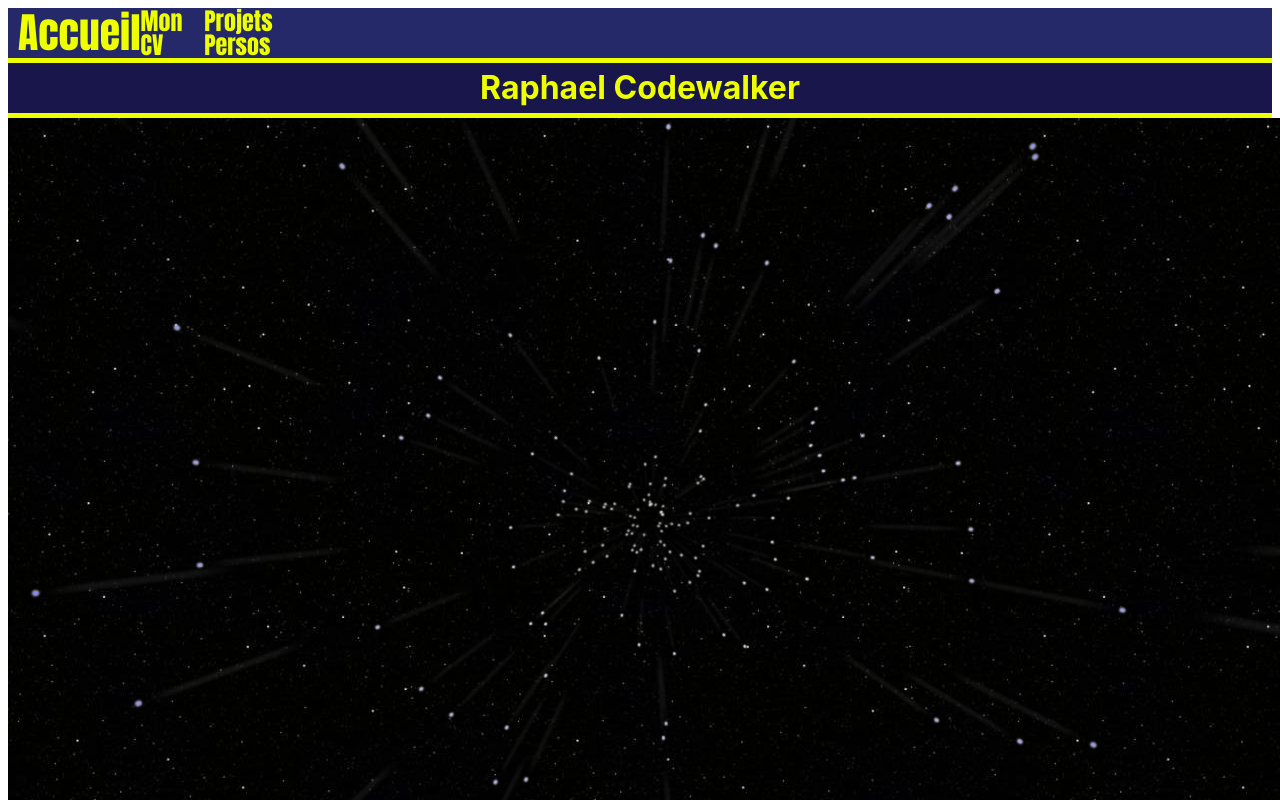
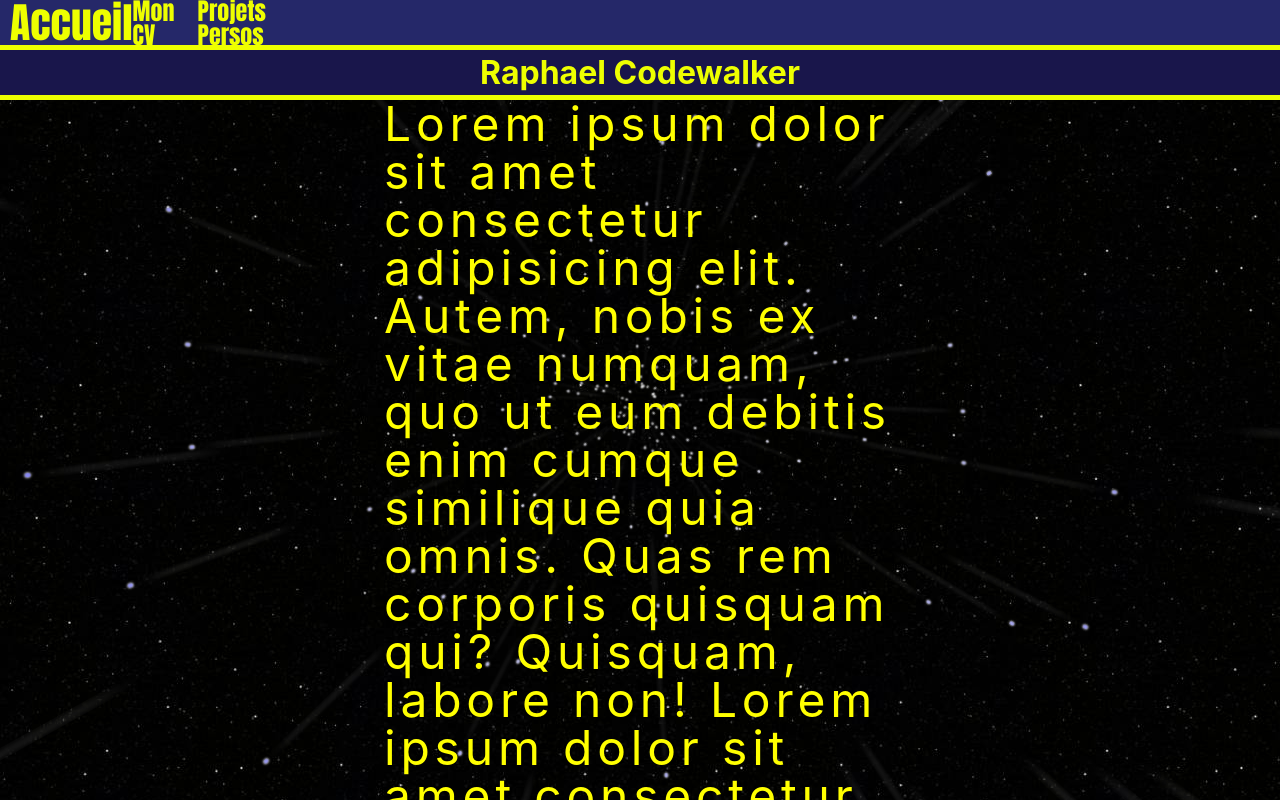
Before and after one commit to RaphCamp/Vitrine, a Vue app: page / in a window 1280 px wide. Shown: the top 800 px of the page. Built offline with nearby package versions, Linux system fonts and the light colour scheme.

Commit message:
améliorations fond hyperspace placement et accueil

```diff
--- a/src/App.vue
+++ b/src/App.vue
@@ -5,14 +5,14 @@ import HelloWorld from './components/HelloWorld.vue'
 import NavBar from './components/NavBar.vue';
 import Accueil from './components/Accueil.vue'
 import Space from "./components/Space.vue";
+import Space2 from './components/Space2.vue';
 </script>
 
 <template>
   <NavBar></NavBar>
+  <Space></Space>
   <Accueil></Accueil>
-  <Space></Space>
 </template>
 
 <style scoped>
-
 </style>
--- a/src/components/Accueil.vue
+++ b/src/components/Accueil.vue
@@ -8,15 +8,26 @@ import { ref } from 'vue'
     <div id="banner">
       <h1>Raphael Codewalker</h1>
     </div>
-    <div id="illustration"></div>
-    <div id="presentation"></div>
+    <div id="content">
+      <div id="illustration"></div>
+        <div id="presentation">
+          <p>Lorem ipsum dolor sit amet consectetur adipisicing elit. Autem, nobis ex vitae numquam,
+            quo ut eum debitis enim cumque similique quia omnis. Quas rem corporis quisquam qui? Quisquam, labore non!
+            Lorem ipsum dolor sit amet consectetur adipisicing elit. Autem, nobis ex vitae numquam,
+            quo ut eum debitis enim cumque similique quia omnis. Quas rem corporis quisquam qui? Quisquam, labore non!</p>
+        </div>
+      </div>
   </div>
-
 </template>
 
 
 
 <style scoped>
+#accueil{
+  position:relative;
+  width: 100%;
+  height: 100%;
+}
 #banner {
   background-color: rgb(25, 22, 75);
   width: 100%;
@@ -29,6 +40,23 @@ import { ref } from 'vue'
 #banner h1 {
   color: rgb(238, 255, 0);
 }
-
+#content{
+  display: flex;
+  width: 100%;
+  height: 100%;
+}
+#presentation{
+  width: 40%;
+  height: auto;
+  margin:auto;
+  align-items: center;
+}
+#presentation p{
+  color: yellow;
+  font-size: 3em;
+  font-variant: 2px;
+  letter-spacing: 0.1em;
+  line-height: 1em;
+}
 
 </style>
--- a/src/components/Space.vue
+++ b/src/components/Space.vue
@@ -213,10 +213,13 @@ import { ref } from 'vue'
 
 #universe {
   position: absolute;
+  top: 0;
+  left: 0;
   width: 100%;
   height: 100%;
   overflow: hidden;
   background: black;
+  z-index:-2;
 }
 
 .star {
--- a/src/style.css
+++ b/src/style.css
@@ -10,3 +10,20 @@
   -moz-osx-font-smoothing: grayscale;
   -webkit-text-size-adjust: 100%;
 }
+html{
+  height:100%;
+}
+body{
+  width:100%;
+  height:100%;
+  overflow:hidden;
+}
+#app{
+  width:100%;
+  height:100%;
+}
+*{
+  margin:0;
+  padding: 0;
+  box-sizing: border-box;
+}
```
